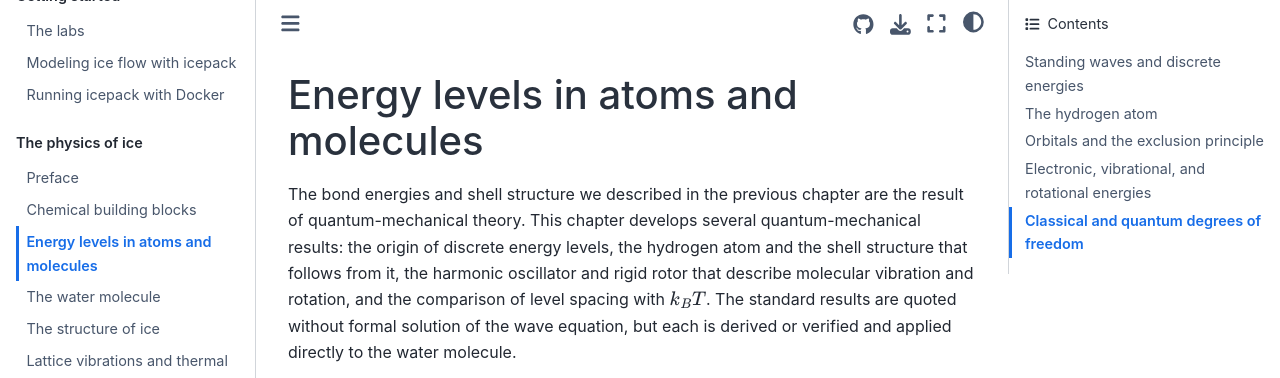
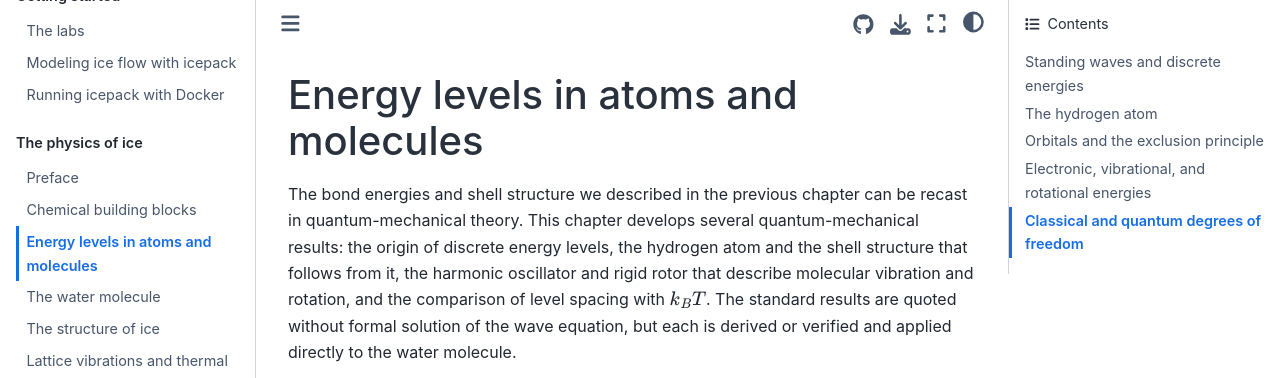
Before and after one commit to rice-glaciology/glaciology-book, a Jupyter Book: the page built from sections/foundations/energy-levels.md, in a window 1280 px wide and 900 px high. Shown: the top 378 px of the window. Built offline with Jupyter Book 1.0.4 settings and Sphinx 7.4.7 and the Sphinx Book theme 1.1.4, drawn with Linux system fonts in a browser that asks for light colours; pages that are not in the unit, such as notebooks, are missing from menus; cross-references to code outside the pages are shown as plain code.

Commit message:
Update energy-levels.md

```diff
--- a/sections/foundations/energy-levels.md
+++ b/sections/foundations/energy-levels.md
@@ -1,6 +1,6 @@
 # Energy levels in atoms and molecules
 
-The bond energies and shell structure we described in the previous chapter are the result of quantum-mechanical theory. This chapter develops several quantum-mechanical results: the origin of discrete energy levels, the hydrogen atom and the shell structure that follows from it, the harmonic oscillator and rigid rotor that describe molecular vibration and rotation, and the comparison of level spacing with $k_B T$. The standard results are quoted without formal solution of the wave equation, but each is derived or verified and applied directly to the water molecule.
+The bond energies and shell structure we described in the previous chapter can be recast in quantum-mechanical theory. This chapter develops several quantum-mechanical results: the origin of discrete energy levels, the hydrogen atom and the shell structure that follows from it, the harmonic oscillator and rigid rotor that describe molecular vibration and rotation, and the comparison of level spacing with $k_B T$. The standard results are quoted without formal solution of the wave equation, but each is derived or verified and applied directly to the water molecule.
 
 ## Standing waves and discrete energies
 
```
